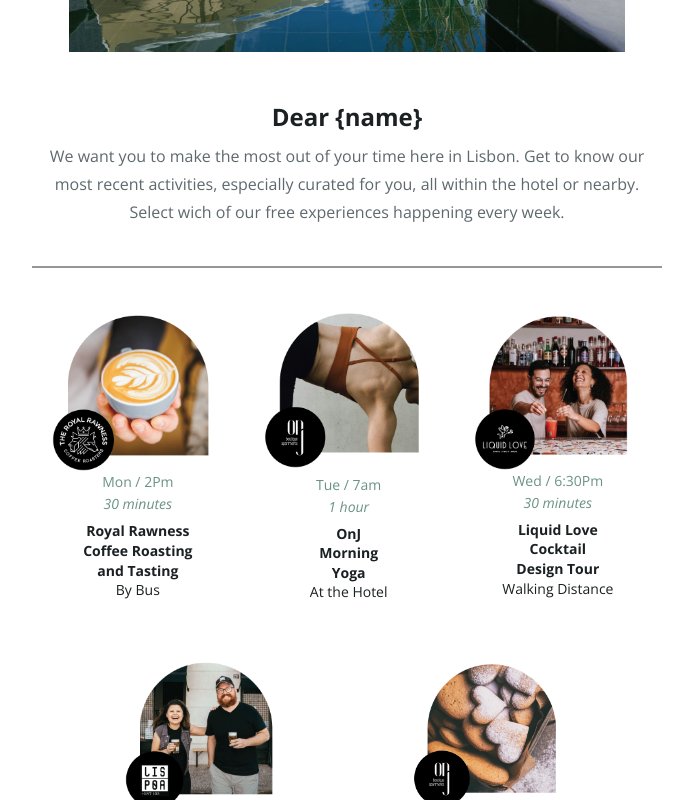
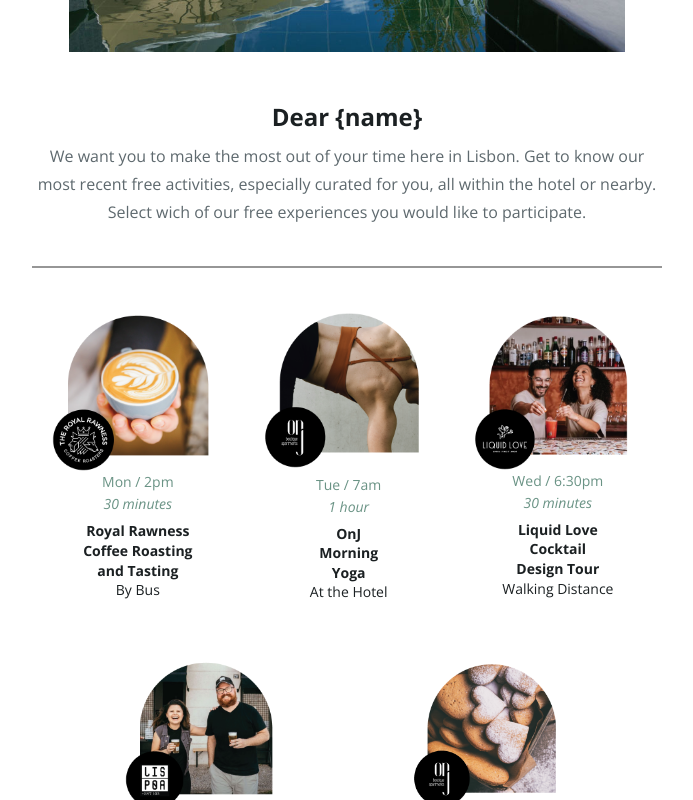
Before and after one commit to Guiandrade10/onj-email, a plain HTML site: page Mail/index.html in a window 1280 px wide. Shown: the part 386-1186 px from the top of the page, without its empty margins (293-986 px from the left). Drawn offline with nearby package versions, Linux system fonts and the light colour scheme.

Commit message:
Update index.html
Pm to pm and hero text

```diff
--- a/Mail/index.html
+++ b/Mail/index.html
@@ -455,7 +455,7 @@
                 <!-- Hero Image, Flush : END -->
                  <!-- 1 Column Text : BEGIN -->
                 <tr>
-                  <td style="background-color: #ffffff" class="darkmode-bg">
+                  <td style="background-color: white" class="darkmode-bg">
                     <table
                       role="presentation"
                       cellspacing="0"
@@ -490,9 +490,7 @@
                             class="text-small"
                             style="margin: 0 0 10px; font-size: 16px"
                           >
-                          We want you to make the most out of your time here in Lisbon.
-                          Get to know our most recent activities, especially curated for you,
-                          all within the hotel or nearby. Select wich of our free experiences happening every week.
+                          We want you to make the most out of your time here in Lisbon. Get to know our most recent free activities, especially curated for you, all within the hotel or nearby. Select wich of our free experiences you would like to participate.
                           </p>
                         </td>
                       </tr>
@@ -577,7 +575,7 @@
                               font-weight: 400;
                             "
                           >
-                            Mon / 2Pm
+                            Mon / 2pm
                             <br>
                             <i>
                             30 minutes
@@ -612,7 +610,7 @@
                               <td>
                                 <a href="https://feverup.com/pt/lisboa">
                                   <img
-                                    src="images/BOUTIQUE APARTAMENTS.png"
+                                    src="images/BOUTIQUE APARTAMENTS.png "
                                     width="150"
                                     alt="Onj boutique apartaments"
                                     style="
@@ -697,7 +695,7 @@
                               font-weight: 400;
                             "
                           >
-                            Wed / 6:30Pm
+                            Wed / 6:30pm
                             <br>
                             <i>
                             30 minutes
```
